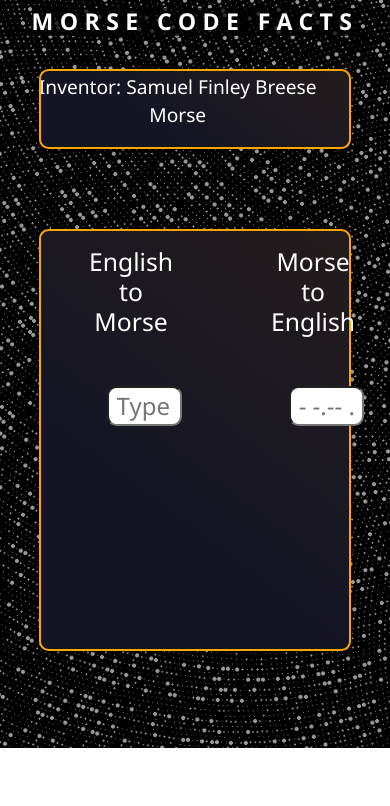
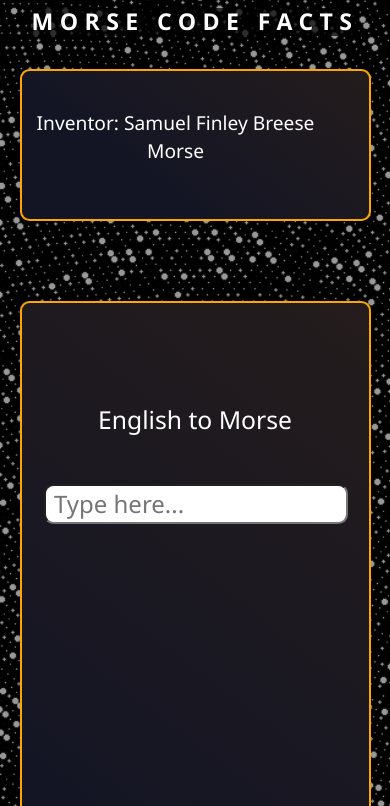
Before and after one commit to 21ciprian/english-morse-translator, a website with bundled scripts: page index.html in a window 390 px wide. Shown: the part 96-902 px from the top of the page. Before the commit the page ends 844 px from the top, so only its background shows below. Built offline with nearby package versions, Linux system fonts and the light colour scheme.

Commit message:
Added media queries

```diff
--- a/styles/main.scss
+++ b/styles/main.scss
@@ -7,7 +7,7 @@
 body {
 	font-family: 'Segoe UI', Tahoma, Verdana, sans-serif;
 	width: $percentage1;
-	height: $viewport1;
+	min-height: $viewport1;
 	text-align: center;
 	background-image: url('../images/wp.png');
 	background-size: cover;
@@ -124,3 +124,32 @@ main {
 		font-size: $dimension1 * 1.3;
 	}
 }
+@media screen and (max-width: 850px) {
+	body {
+		main {
+			display: flex;
+			flex-direction: column;
+			justify-content: space-evenly;
+			align-items: center;
+			min-height: $viewport1;
+			width: $percentage2 * 9;
+		}
+		.morse-english,
+		.english-morse {
+			width: $percentage1;
+			margin: $dimension2 * 0.6 auto;
+			padding: $dimension2 * 3;
+		}
+		.english-morse {
+			top: -($dimension1 * 5);
+		}
+	}
+	#carouselExampleSlidesOnly {
+		height: $dimension1 * 9.5;
+		width: $percentage2 * 9;
+
+		.carousel-item {
+			padding: $dimension2 * 3 $dimension2 * 6;
+		}
+	}
+}
```
Also changed, not shown: styles/main.css, 1 other file.
